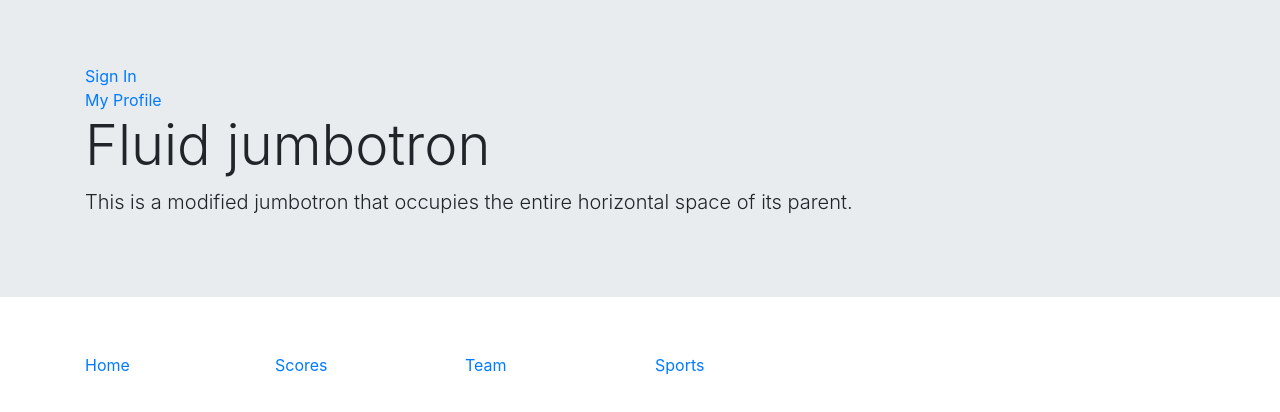
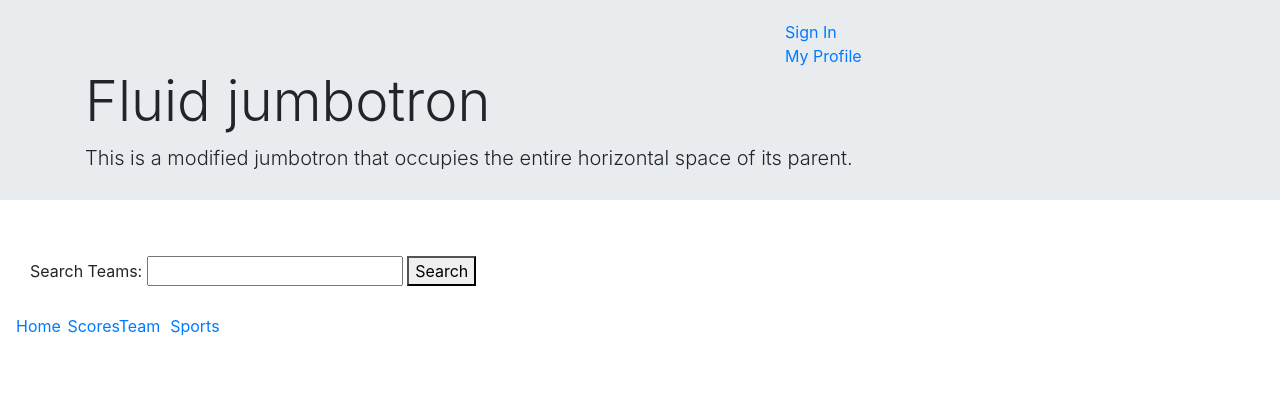
Before and after one commit to aimannadzmi/projectwork, a plain HTML site: page index.html in a window 1280 px wide. Drawn offline with nearby package versions, Linux system fonts and the light colour scheme; no server answers.

Commit message:
minor changes

```diff
--- a/Odds.js
+++ b/Odds.js
@@ -1,3 +1,20 @@
+$( document ).ready(function() {
+
+    $("#submit").on("click", function(){
+        event.preventDefault();
+
+        var input = $("#searchteams").val();
+
+        console.log(input);
+
+        $("#searchteams").val("");
+
+
+    })
+
+
+
+
 var apiKey = '42ae06dd17e454fc09825d38b8ab43b6'
 var queryURL = 'https://api.the-odds-api.com/v3/odds?sport=basketball_nba&region=us&mkt=h2h&apiKey=42ae06dd17e454fc09825d38b8ab43b6'
 $.ajax({
@@ -21,3 +38,5 @@ $.ajax({
             $("#displayOdds").append(newRow);
         }
     });
+
+});
--- a/index.html
+++ b/index.html
@@ -3,12 +3,15 @@
     <head>
         <!-- jQuery -->
         <script src="https://cdnjs.cloudflare.com/ajax/libs/jquery/3.2.1/jquery.min.js"></script>
+        <!-- Javascript  -->
+        <script src='Odds.js'></script>
         <!-- Bootstrap CDN-->
         <link rel="stylesheet" href="https://maxcdn.bootstrapcdn.com/bootstrap/4.0.0/css/bootstrap.min.css">
-        <script src='Odds.js'></script>
+        <!-- CSS -->
+        <link rel="stylesheet" href="style.css">
     </head>
     <body>
-
+        <!-- Jumbotron -->
         <div class="jumbotron jumbotron-fluid">
                 <div class="container">
                     <a id="signin" href="www.google.com">Sign In</a>                        <br>
@@ -19,8 +22,13 @@
         </div>
 
         <br>
-
-        <div class= 'container'>
+       <!-- form to search teams -->
+        <form> Search Teams:
+            <input id="searchteams" type=text>
+            <button id="submit">Search</button>
+        </form>
+        <!-- navbar -->
+        <div class= 'navbar'>
             <div class= 'row'>
                 <div class= 'col-sm-2'>
                     <a id= 'page' href= "index.html">Home</a>
@@ -36,7 +44,9 @@
                 </div>
             </div>
         </div>
+        <br>
 
+        <!-- display game stats -->
         <div id="displayScores"></div>
         <div id="displayOdds"></div>
     </body>
--- /dev/null
+++ b/style.css
@@ -0,0 +1,21 @@
+.jumbotron {
+	height: 200px;
+	padding-top: 20px;
+}
+
+#signin {
+	position: relative;
+	left: 700px;
+
+}
+
+#profile {
+	position: relative;
+	left: 700px;
+
+}
+
+form {
+	margin-left: 30px;
+	margin-bottom: 20px;
+}
```
